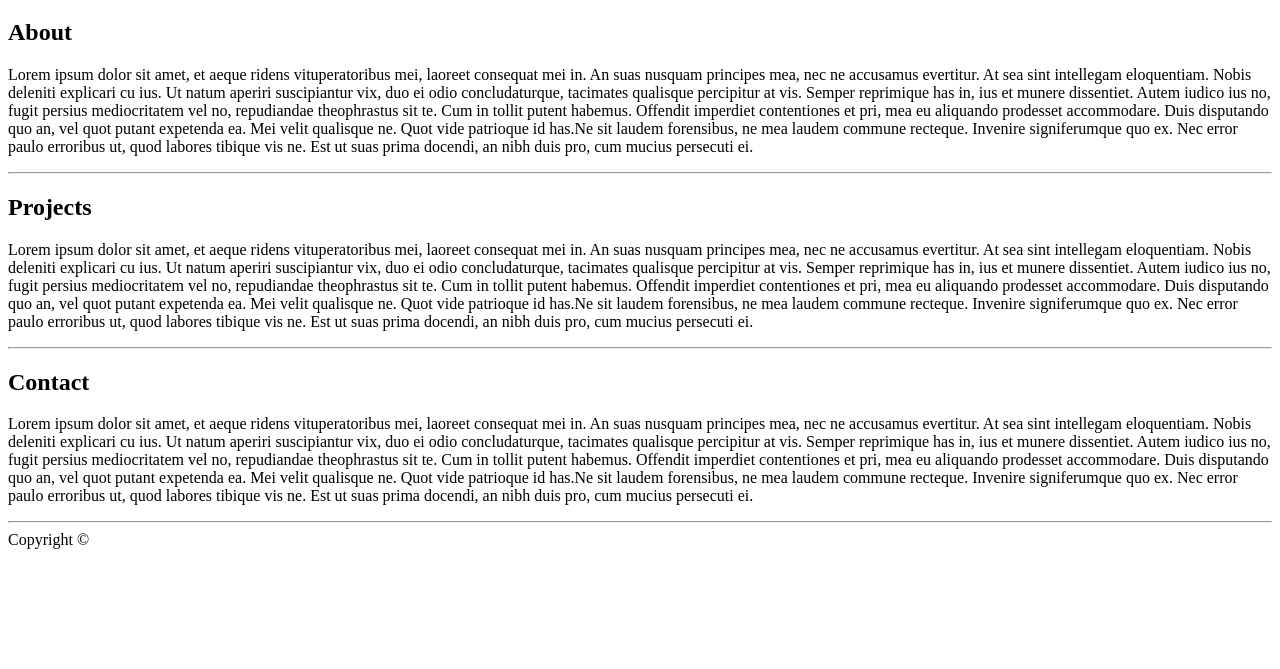
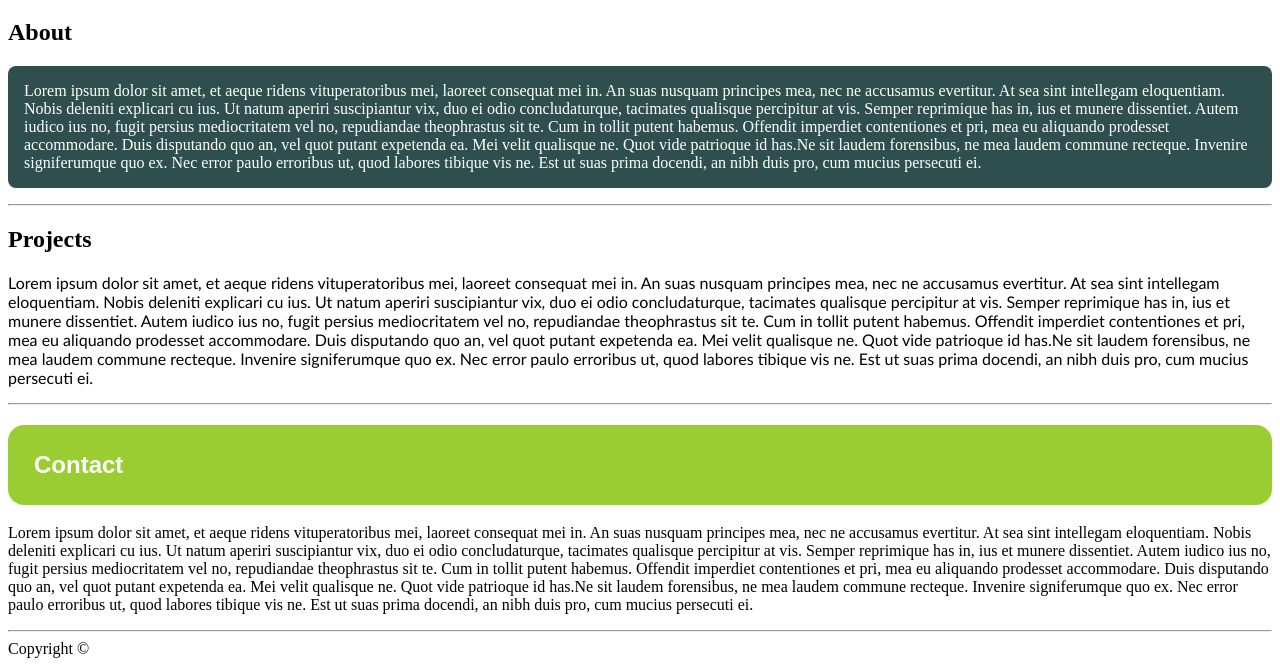
Before and after one commit to annikenlys/week-2-html-css, a plain HTML site: page index.html in a window 1280 px wide. Shown: the part 131-800 px from the top of the page. Drawn offline with Linux system fonts and the light colour scheme.

Commit message:
Added html and css stylesheet

```diff
--- a/index.html
+++ b/index.html
@@ -5,6 +5,24 @@
         <meta charset="UTF-8"/>
         <meta name="viewport" content="width=device-width, initial-scale=1.0"/>
         <title>Anniken's Portfolio</title>
+        <style>
+            #about-paragraph {
+                background-color: darkslategrey;
+                color: white;
+                padding: 16px;
+                border-radius: 8px;
+            }
+            #projects-paragraph {
+                font-family: Calibri,cursive;
+            }
+            #contact-heading {
+                background-color: yellowgreen;
+                color: white;
+                padding: 26px;
+                border-radius: 16px;
+                font-family: Arial,serif;
+            }
+        </style>
     </head>
 
     <body>
@@ -33,7 +51,7 @@
         <main>
             <section id="about">
                 <h2>About</h2>
-                <p>Lorem ipsum dolor sit amet, et aeque ridens vituperatoribus mei, laoreet consequat mei in. An suas
+                <p id="about-paragraph">Lorem ipsum dolor sit amet, et aeque ridens vituperatoribus mei, laoreet consequat mei in. An suas
                     nusquam principes mea, nec ne accusamus evertitur. At sea sint intellegam eloquentiam. Nobis deleniti
                     explicari cu ius. Ut natum aperiri suscipiantur vix, duo ei odio concludaturque, tacimates qualisque
                     percipitur at vis. Semper reprimique has in, ius et munere dissentiet. Autem iudico ius no, fugit
@@ -46,7 +64,8 @@
             <hr>
             <section id="projects">
                 <h2>Projects</h2>
-                <p>Lorem ipsum dolor sit amet, et aeque ridens vituperatoribus mei, laoreet consequat mei in. An suas
+                <p id="projects-paragraph">
+                    Lorem ipsum dolor sit amet, et aeque ridens vituperatoribus mei, laoreet consequat mei in. An suas
                     nusquam principes mea, nec ne accusamus evertitur. At sea sint intellegam eloquentiam. Nobis deleniti
                     explicari cu ius. Ut natum aperiri suscipiantur vix, duo ei odio concludaturque, tacimates qualisque
                     percipitur at vis. Semper reprimique has in, ius et munere dissentiet. Autem iudico ius no, fugit
@@ -58,8 +77,9 @@
             </section>
             <hr>
             <section id="contact">
-                <h2>Contact</h2>
-                <p>Lorem ipsum dolor sit amet, et aeque ridens vituperatoribus mei, laoreet consequat mei in. An suas
+                <h2 id="contact-heading">Contact</h2>
+                <p>
+                    Lorem ipsum dolor sit amet, et aeque ridens vituperatoribus mei, laoreet consequat mei in. An suas
                     nusquam principes mea, nec ne accusamus evertitur. At sea sint intellegam eloquentiam. Nobis deleniti
                     explicari cu ius. Ut natum aperiri suscipiantur vix, duo ei odio concludaturque, tacimates qualisque
                     percipitur at vis. Semper reprimique has in, ius et munere dissentiet. Autem iudico ius no, fugit
--- /dev/null
+++ b/styles.css
@@ -0,0 +1,13 @@
+header {
+    background-color: #DC2E2E;
+    height: 128px;
+}
+main {
+    background-color: #385B37;
+;
+    height: 686px;
+}
+footer {
+    background-color: #0057FF;
+    height: 210px;
+}
```
Also changed, not shown: test.html (added, +19 -0 lines).
